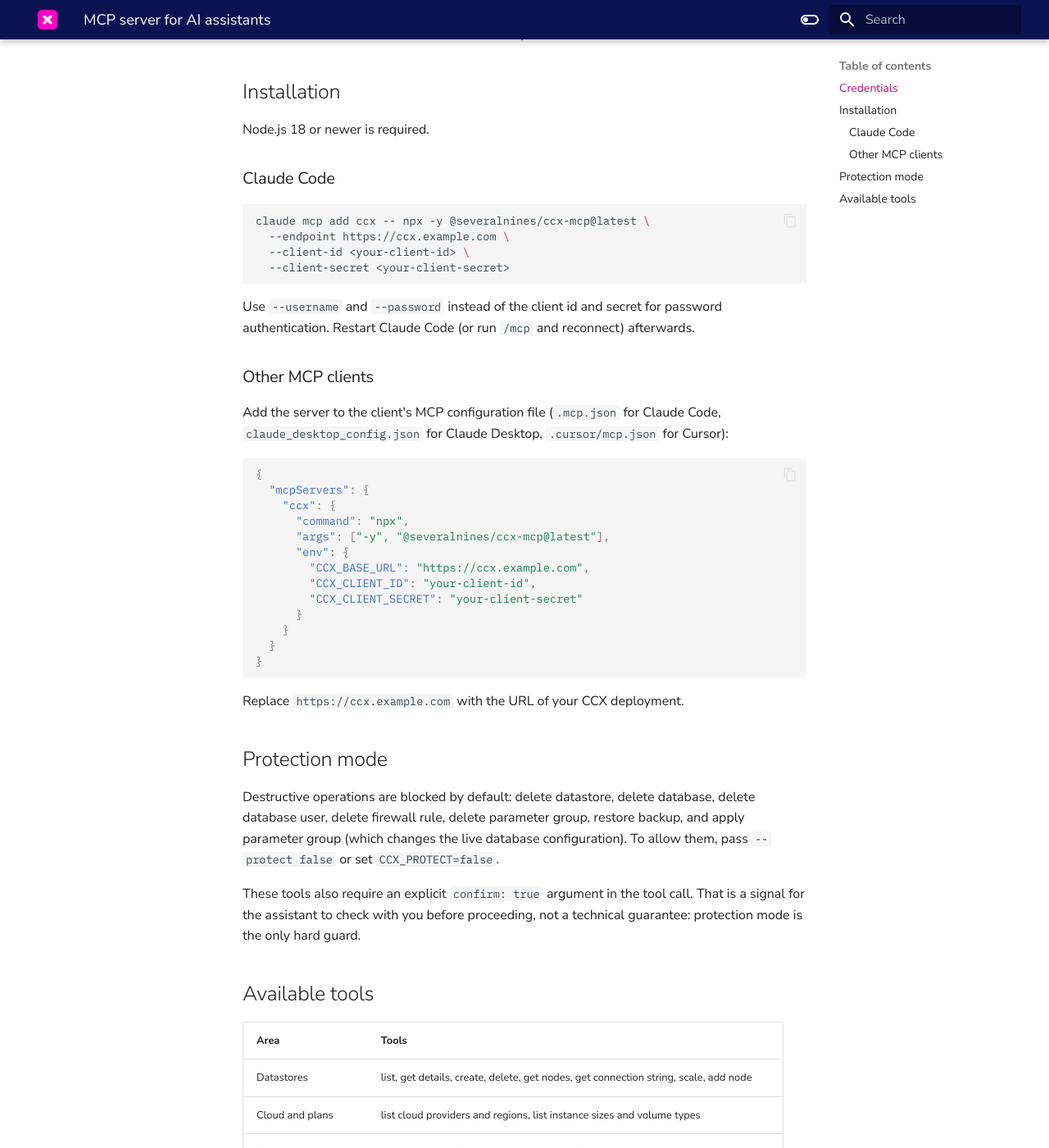
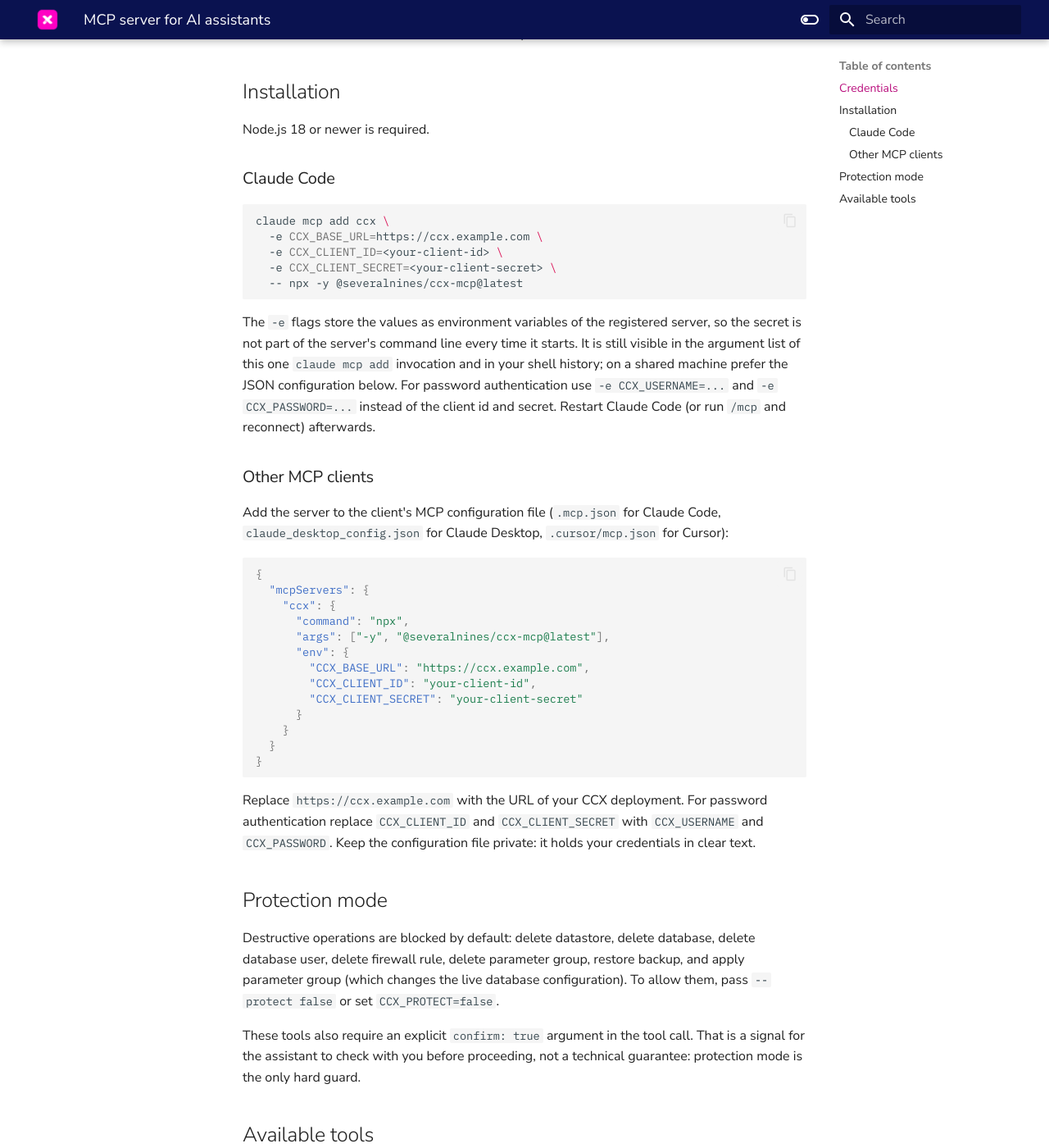
Before and after one commit to severalnines/ccx-docs, an MkDocs documentation site: the page built from docs/user/Technical/MCP.md, in a window 1280 px wide and 1400 px high, scrolled down 724 px. Shown: the whole window at 82% size. Built offline with MkDocs 1.6.1 and Material for MkDocs 9.7.7, drawn with Linux system fonts in a browser that asks for light colours; comment, search, counter and statistics services are not loaded.

Commit message:
CCX-6296 docs(mcp): pass OAuth secrets via -e, show password auth for JSON clients
Address the third Copilot pass: the Claude Code snippet put the client
secret on the server's command line, and the JSON configuration only
showed OAuth2 variables.

Co-Authored-By: Claude Fable 5.1 <noreply@anthropic.com>

````diff
--- a/docs/user/Technical/MCP.md
+++ b/docs/user/Technical/MCP.md
@@ -22,13 +22,14 @@ Node.js 18 or newer is required.
 ### Claude Code
 
 ```bash
-claude mcp add ccx -- npx -y @severalnines/ccx-mcp@latest \
-  --endpoint https://ccx.example.com \
-  --client-id <your-client-id> \
-  --client-secret <your-client-secret>
+claude mcp add ccx \
+  -e CCX_BASE_URL=https://ccx.example.com \
+  -e CCX_CLIENT_ID=<your-client-id> \
+  -e CCX_CLIENT_SECRET=<your-client-secret> \
+  -- npx -y @severalnines/ccx-mcp@latest
 ```
 
-Use `--username` and `--password` instead of the client id and secret for password authentication. Restart Claude Code (or run `/mcp` and reconnect) afterwards.
+The `-e` flags store the values as environment variables of the registered server, so the secret is not part of the server's command line every time it starts. It is still visible in the argument list of this one `claude mcp add` invocation and in your shell history; on a shared machine prefer the JSON configuration below. For password authentication use `-e CCX_USERNAME=...` and `-e CCX_PASSWORD=...` instead of the client id and secret. Restart Claude Code (or run `/mcp` and reconnect) afterwards.
 
 ### Other MCP clients
 
@@ -50,7 +51,7 @@ Add the server to the client's MCP configuration file (`.mcp.json` for Claude Co
 }
 ```
 
-Replace `https://ccx.example.com` with the URL of your CCX deployment.
+Replace `https://ccx.example.com` with the URL of your CCX deployment. For password authentication replace `CCX_CLIENT_ID` and `CCX_CLIENT_SECRET` with `CCX_USERNAME` and `CCX_PASSWORD`. Keep the configuration file private: it holds your credentials in clear text.
 
 ## Protection mode
 
````
